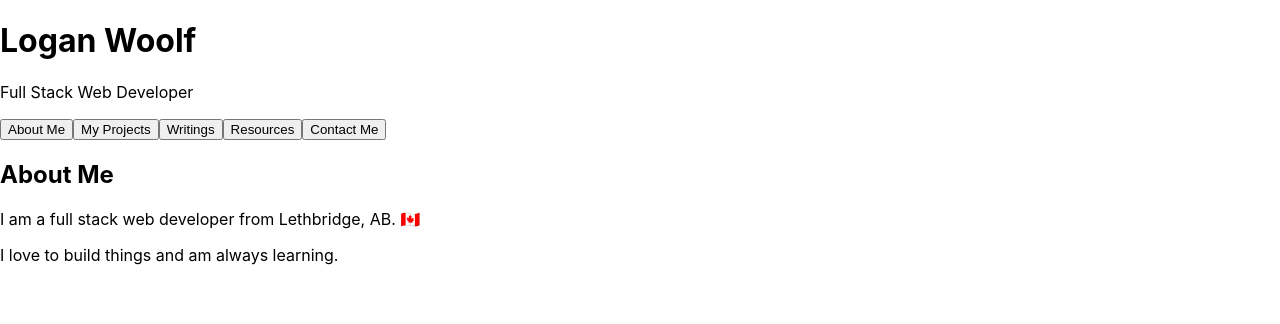
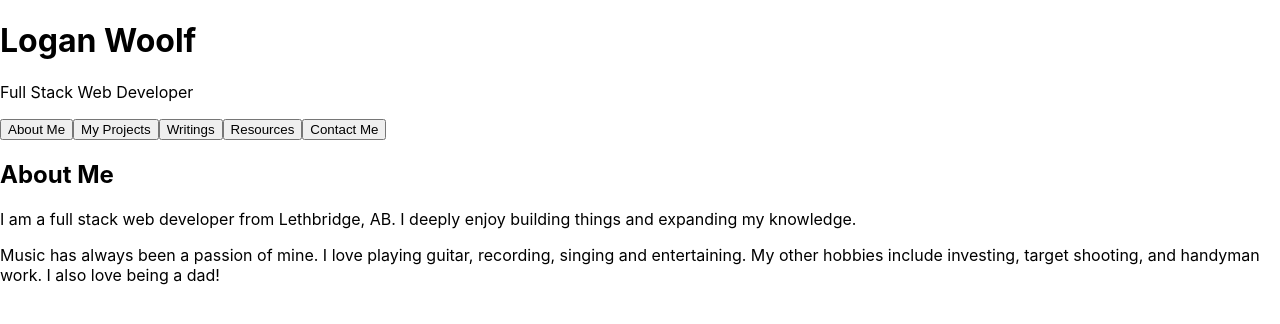
Before and after one commit to loganwoolf/loganwoolf.github.io, a React (Create React App) app: page / in a window 1280 px wide. Shown: the top 324 px of the page. Built offline with nearby package versions, Linux system fonts and the light colour scheme.

Commit message:
Move About content into json file

```diff
--- /dev/null
+++ b/public/data/about.json
@@ -0,0 +1,5 @@
+{ "about": [
+  "I am a full stack web developer from Lethbridge, AB. I deeply enjoy building things and expanding my knowledge.",
+  "Music has always been a passion of mine. I love playing guitar, recording, singing and entertaining. My other hobbies include investing, target shooting, and handyman work. I also love being a dad!"
+  ]
+}
--- a/src/components/About.jsx
+++ b/src/components/About.jsx
@@ -1,10 +1,32 @@
+import { useState, useEffect } from "react";
+
 const About = () => {
+  const [body, setBody] = useState([]);
+
+  const getText = () => {
+    fetch("/data/about.json", {
+      headers: {
+        "Content-Type": "application/json",
+        Accept: "application/json",
+      },
+    })
+      .then((response) => {
+        return response.json();
+      })
+      .then((jsonData) => {
+        setBody(jsonData.about);
+      });
+  };
+
+  useEffect(() => getText(), []);
+
+  const paragraphs = body.map((paragraph) => <p>{paragraph}</p>);
+
   return (
-    <div id="about">
-      <h2 id="about-me">About Me</h2>
-      <p>I am a full stack web developer from Lethbridge, AB. 🇨🇦</p>
-      <p>I love to build things and am always learning.</p>
-    </div>
+    <main id="about">
+      <h2>About Me</h2>
+      {paragraphs}
+    </main>
   );
 };
 
```
